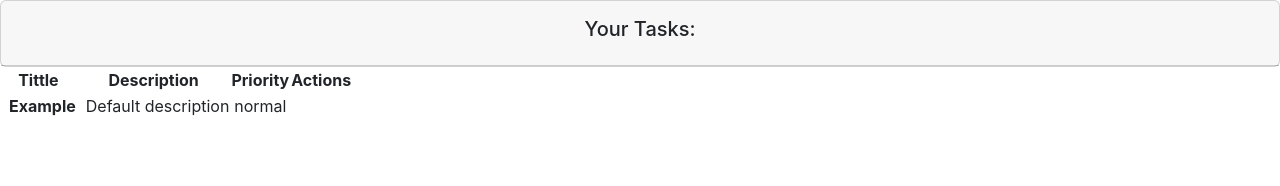
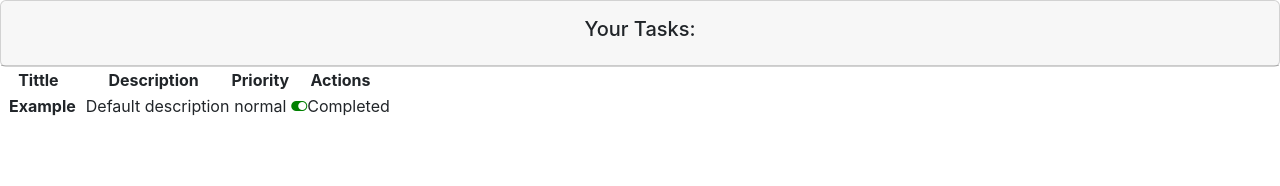
Before and after one commit to CalicheDev/Curso-Full-Stack, a React (Create React App) app in the folder Curso-ReactJS_Basico/primer-app/: page / in a window 1280 px wide. Shown: the top 186 px of the page. Built offline with nearby package versions, Linux system fonts and the light colour scheme; the HTML template or start-up script is replaced by a standard one.

Commit message:
feat: add bootstrap icons

```diff
--- a/Curso-ReactJS_Basico/primer-app/package.json
+++ b/Curso-ReactJS_Basico/primer-app/package.json
@@ -7,6 +7,7 @@
     "@testing-library/react": "^13.4.0",
     "@testing-library/user-event": "^13.5.0",
     "bootstrap": "^5.2.2",
+    "bootstrap-icons": "^1.10.2",
     "react": "^18.2.0",
     "react-dom": "^18.2.0",
     "react-scripts": "5.0.1",
--- a/Curso-ReactJS_Basico/primer-app/src/components/container/task_list.jsx
+++ b/Curso-ReactJS_Basico/primer-app/src/components/container/task_list.jsx
@@ -10,7 +10,7 @@ const TaskListComponent = (props) => {
   const defaultTask = new Task(
     "Example",
     "Default description",
-    false,
+    true,
     LEVELS.NORMAL
   );
 
--- a/Curso-ReactJS_Basico/primer-app/src/components/pure/task.jsx
+++ b/Curso-ReactJS_Basico/primer-app/src/components/pure/task.jsx
@@ -18,7 +18,12 @@ const TaskComponent = ({ task }) => {
         <span>{task.level}</span>
       </td>
       <td className="align-middle">
-        <span>{task.completed}</span>
+        {task.completed ? ( <i className="bi-toggle-on" style={{color: 'green',fontWeight:'bold'}}></i> )
+        : ( <i className="bi-toggle-off" style={{color: 'grey',fontWeight:'bold'}}></i> )}
+
+
+
+        <span>{task.completed ? 'Completed':'Pending'}</span>
       </td>
     </tr>
   );
--- a/Curso-ReactJS_Basico/primer-app/src/index.js
+++ b/Curso-ReactJS_Basico/primer-app/src/index.js
@@ -1,7 +1,8 @@
 import React from 'react';
 import ReactDOM from 'react-dom/client';
 //Añadimos Bootstrap a nuestro proyecto
-import 'bootstrap/dist/css/bootstrap.css'
+import 'bootstrap/dist/css/bootstrap.css';
+import 'bootstrap-icons/font/bootstrap-icons.css';
 //Los estilos propios deben ir debajo de bootstrap
 import './index.css';
 import App from './App';
```
Also changed, not shown: 1 other file (tests, documents, lock files or other folders).
